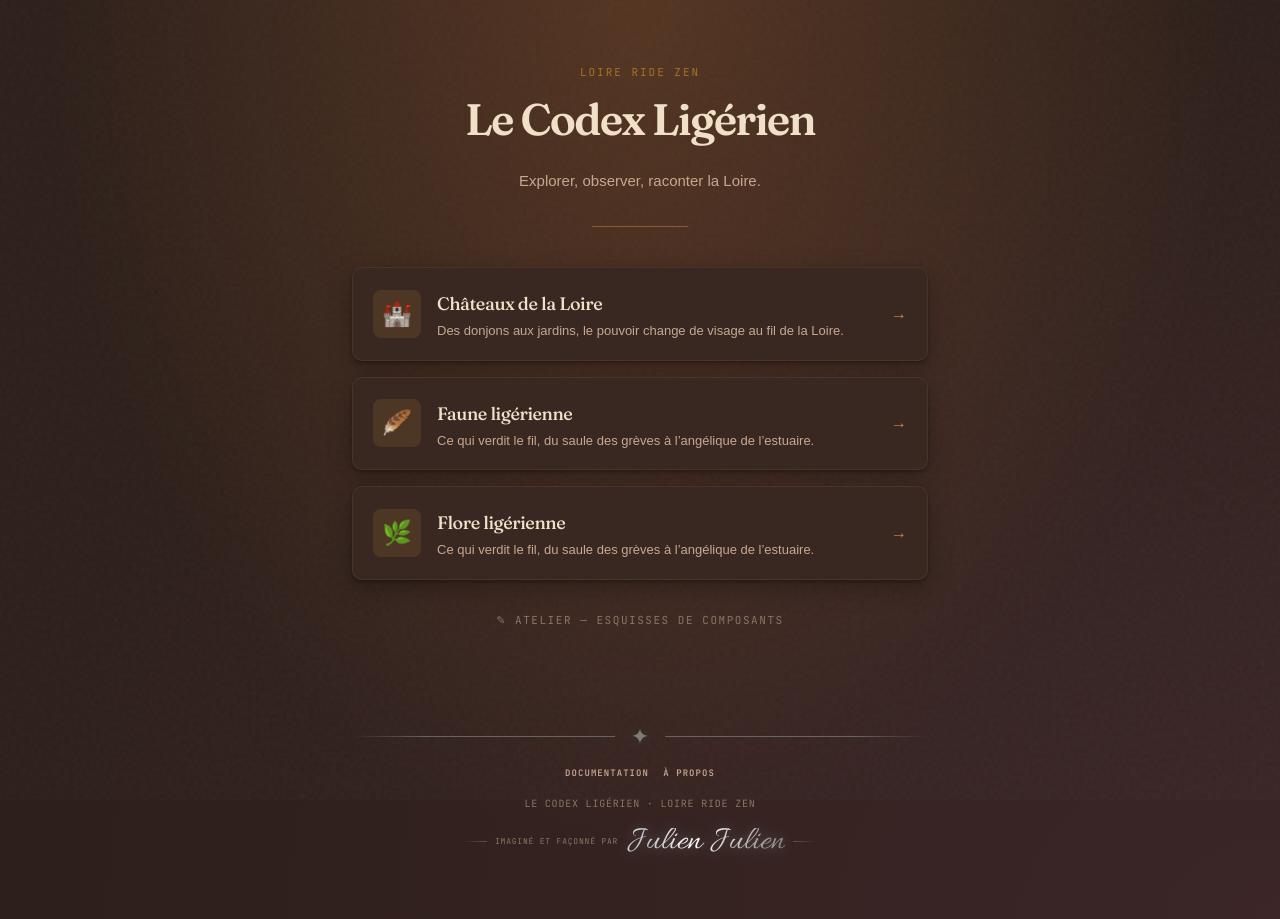
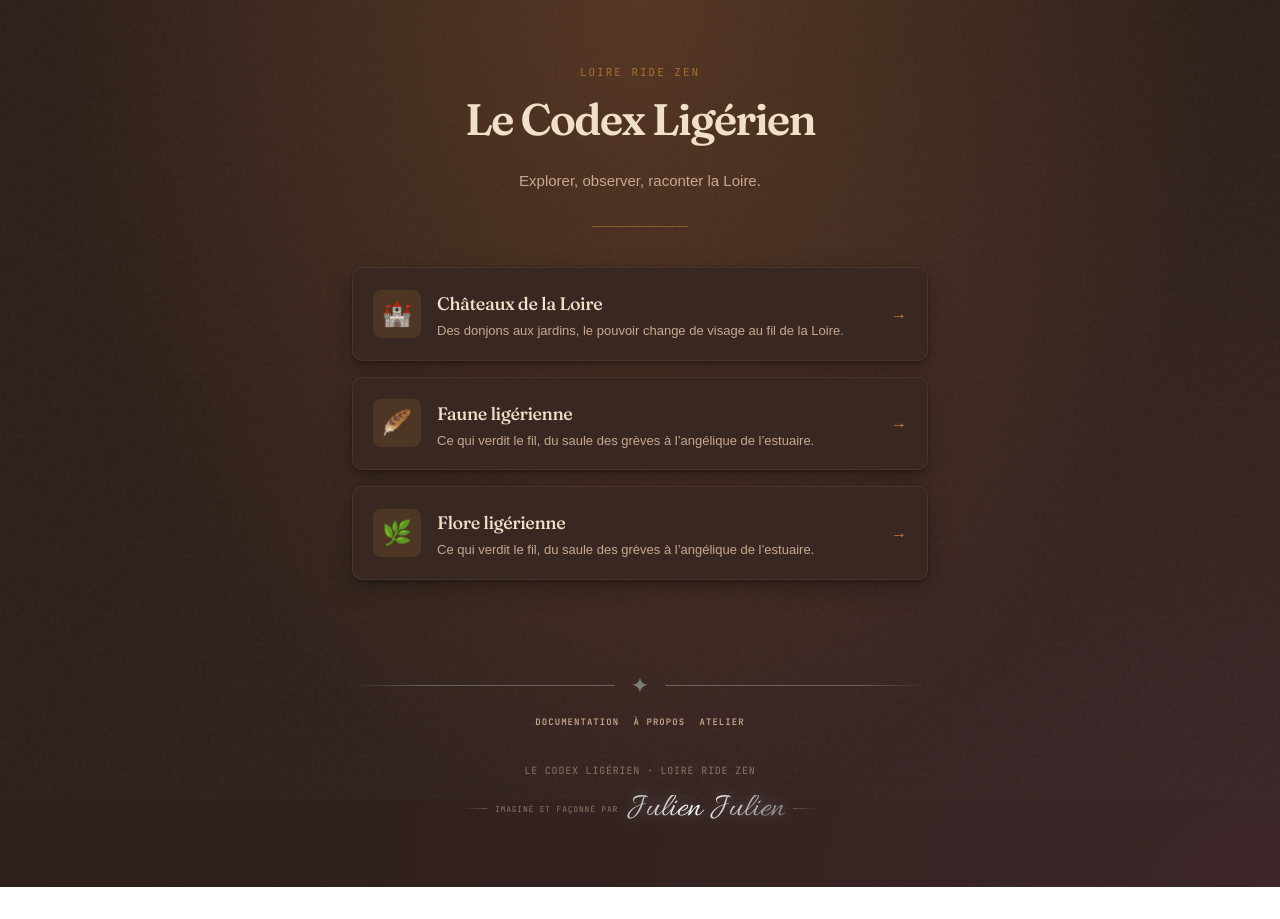
Before and after one commit to iamjulienjulien/loireridezen-codex, a Next.js app: page / in a window 1280 px wide. After the commit the page ends 887 px from the top, so only its background shows below. Built offline with nearby package versions, Linux system fonts and the light colour scheme.

Commit message:
[LRZ-CODEX] ✨ atelier > move access to guarded footer > 🤠 Julien

```diff
--- a/src/app/HomeContent.tsx
+++ b/src/app/HomeContent.tsx
@@ -8,10 +8,8 @@ import LRZLivingText from "@/components/LRZLivingText";
 
 export default function HomeContent({
     indexes,
-    showDevelopmentTools,
 }: {
     indexes: readonly IndexEntry[];
-    showDevelopmentTools: boolean;
 }) {
     return (
         <main
@@ -72,16 +70,6 @@ export default function HomeContent({
                     ))}
                 </div>
 
-                {showDevelopmentTools && (
-                    <Link
-                        href="/atelier"
-                        className="mt-8 inline-flex items-center gap-2 font-[family-name:var(--font-mono)] text-[11px] uppercase tracking-[0.14em] text-[var(--color-ambiance-texte-tertiaire)] transition-colors hover:text-[#c8893a] focus-visible:outline-2 focus-visible:outline-offset-2 focus-visible:outline-[#c8893a]"
-                    >
-                        <span aria-hidden>✎</span>
-                        Atelier — esquisses de composants
-                    </Link>
-                )}
-
                 <PageFooter spacing="relaxed" signatureSpacing="none">
                     Le Codex Ligérien ·{" "}
                     <a href="https://loireridezen.bike">Loire Ride Zen</a>
--- a/src/app/atelier/layout.tsx
+++ b/src/app/atelier/layout.tsx
@@ -1,9 +1,17 @@
 import "./atelier.css";
+
+import { notFound } from "next/navigation";
+
+import { featureIsEnabled } from "@/registry/feature-flags";
 
 export default function AtelierLayout({
     children,
 }: Readonly<{
     children: React.ReactNode;
 }>) {
+    if (!featureIsEnabled("atelier")) {
+        notFound();
+    }
+
     return children;
 }
--- a/src/app/page.tsx
+++ b/src/app/page.tsx
@@ -5,10 +5,5 @@ export default function Home() {
     const currentEnv = process.env.CURRENT_ENV;
     const indexes = getIndexesForEnv(currentEnv);
 
-    return (
-        <HomeContent
-            indexes={indexes}
-            showDevelopmentTools={currentEnv === "development"}
-        />
-    );
+    return <HomeContent indexes={indexes} />;
 }
--- a/src/components/PageFooter/PageFooter.module.css
+++ b/src/components/PageFooter/PageFooter.module.css
@@ -33,7 +33,7 @@
     gap: 0.9rem;
     align-items: center;
     justify-content: center;
-    margin-bottom: 0.35rem;
+    margin-bottom: 1.5rem;
 }
 
 .navigation a {
@@ -137,8 +137,7 @@
 .signatureName:hover {
     filter: brightness(1.16)
         drop-shadow(
-            0 0 0.24em
-                color-mix(in srgb, var(--color-blanc) 46%, transparent)
+            0 0 0.24em color-mix(in srgb, var(--color-blanc) 46%, transparent)
         );
 }
 
--- a/src/components/PageFooter/PageFooter.tsx
+++ b/src/components/PageFooter/PageFooter.tsx
@@ -2,6 +2,7 @@ import type { ReactNode } from "react";
 import Link from "next/link";
 
 import LRZSeparateur from "@/components/LRZSeparateur/LRZSeparateur";
+import { featureIsEnabled } from "@/registry/feature-flags";
 import type { LRZColor } from "@/types/lrz";
 
 import styles from "./PageFooter.module.css";
@@ -44,6 +45,9 @@ export default function PageFooter({
                 >
                     <Link href="/docs">Documentation</Link>
                     <Link href="/a-propos">À propos</Link>
+                    {featureIsEnabled("atelier") ? (
+                        <Link href="/atelier">Atelier</Link>
+                    ) : null}
                 </nav>
                 <p className={styles.content}>{children}</p>
                 <p className={styles.signature}>
```
